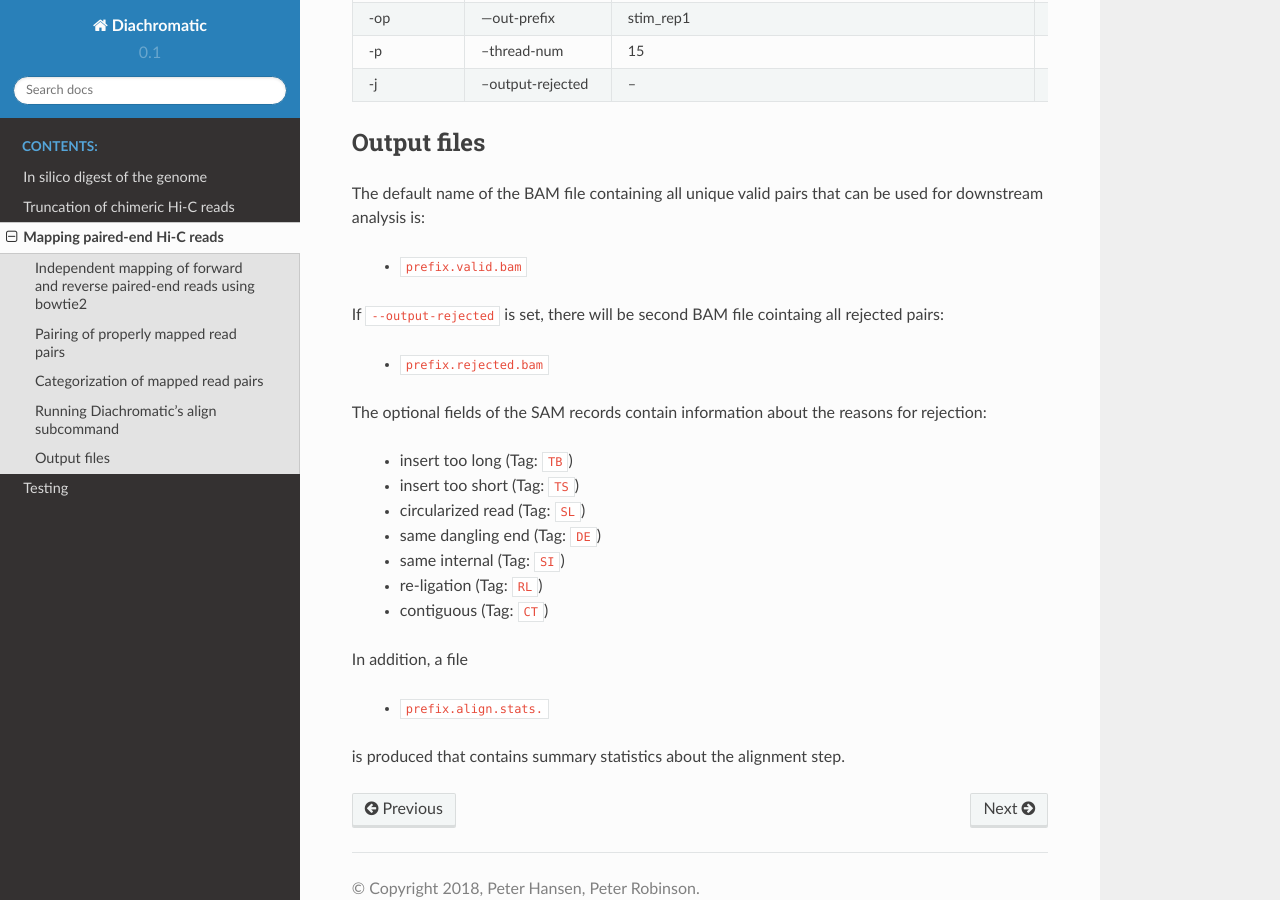
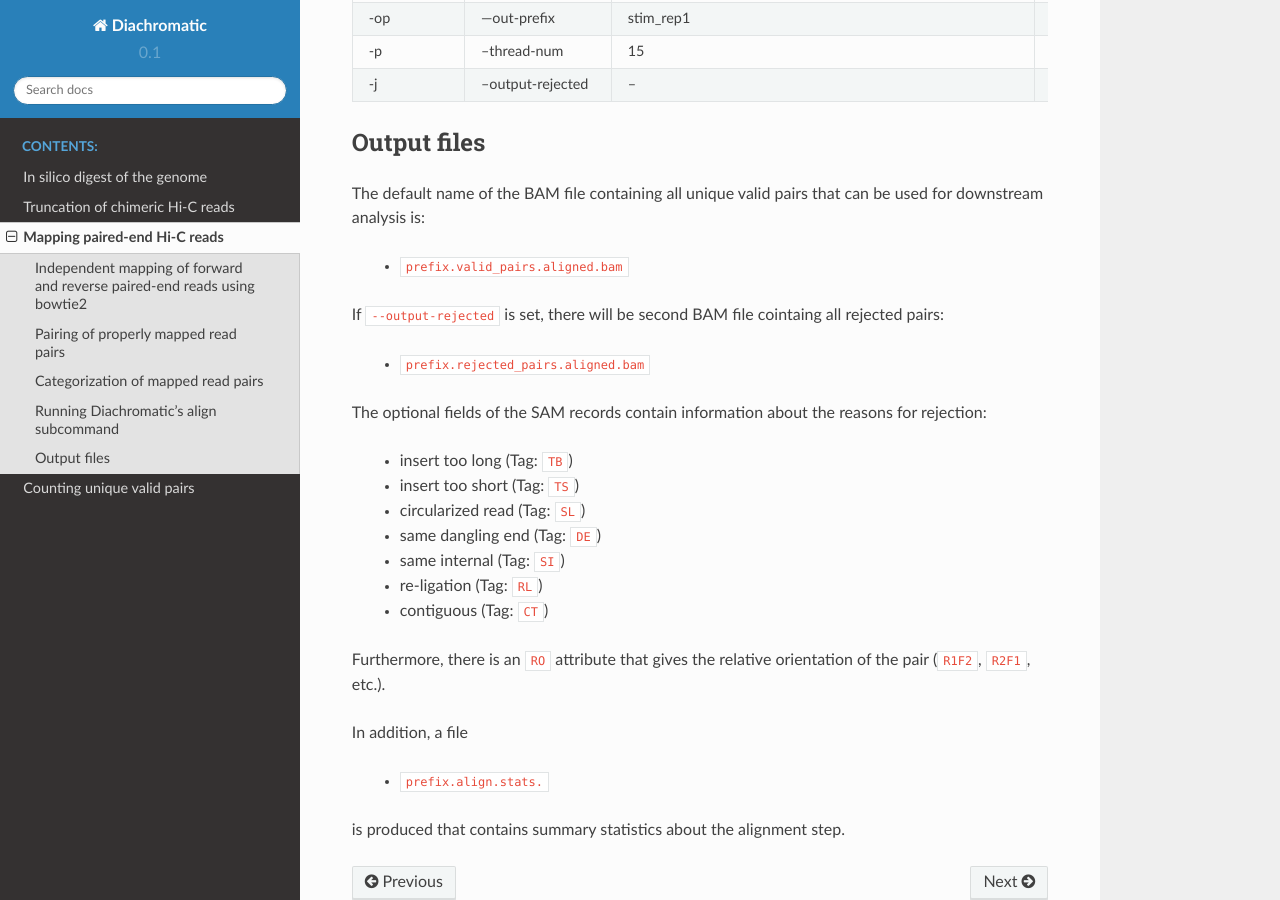
Before and after one commit to TheJacksonLaboratory/diachromatic, a Sphinx documentation site: the page built from docs/mapping.rst, in a window 1280 px wide and 900 px high, scrolled down 3832 px. Built offline with Sphinx 7.4.7 and the Read the Docs theme 2.0.0, drawn with Linux system fonts in a browser that asks for light colours.

Commit message:
Added read the docs documantation about count subcommand (#64).

```diff
--- a/docs/index.rst
+++ b/docs/index.rst
@@ -12,7 +12,8 @@
    In silico digest of the genome <digest>
    Truncation of chimeric Hi-C reads <truncate>
    Mapping paired-end Hi-C reads <mapping>
-   testing
+   Counting unique valid pairs <count>
+
 
 
 Differential Analysis of Chromatin Interactions by Capture (Diachromatic)
--- a/docs/mapping.rst
+++ b/docs/mapping.rst
@@ -1,4 +1,3 @@
-
 Mapping and categorization of Hi-C paired-end reads
 ===================================================
 
@@ -129,17 +128,20 @@
 | -j           | --output-rejected    | --                                                     | no       | If set, a BAM file containing the reject read pairs will be created. | false   |
 +--------------+----------------------+--------------------------------------------------------+----------+----------------------------------------------------------------------+---------+
 
+
+
+
 Output files
 ~~~~~~~~~~~~
 
 The default name of the BAM file containing all unique valid pairs that can be used for downstream analysis is:
 
-    * ``prefix.valid.bam``
+    * ``prefix.valid_pairs.aligned.bam``
 
 
 If ``--output-rejected`` is set, there will be second BAM file cointaing all rejected pairs:
 
-    * ``prefix.rejected.bam``
+    * ``prefix.rejected_pairs.aligned.bam``
 
 The optional fields of the SAM records contain information about the reasons for rejection:
 
@@ -151,6 +153,8 @@
     * re-ligation (Tag: ``RL``)
     * contiguous (Tag: ``CT``)
 
+Furthermore, there is an ``RO`` attribute that gives the relative orientation of the pair (``R1F2``, ``R2F1``, etc.).
+
 In addition, a file
 
     * ``prefix.align.stats.``
```
Also changed, not shown: docs/count.rst (added, +73 -0 lines).
